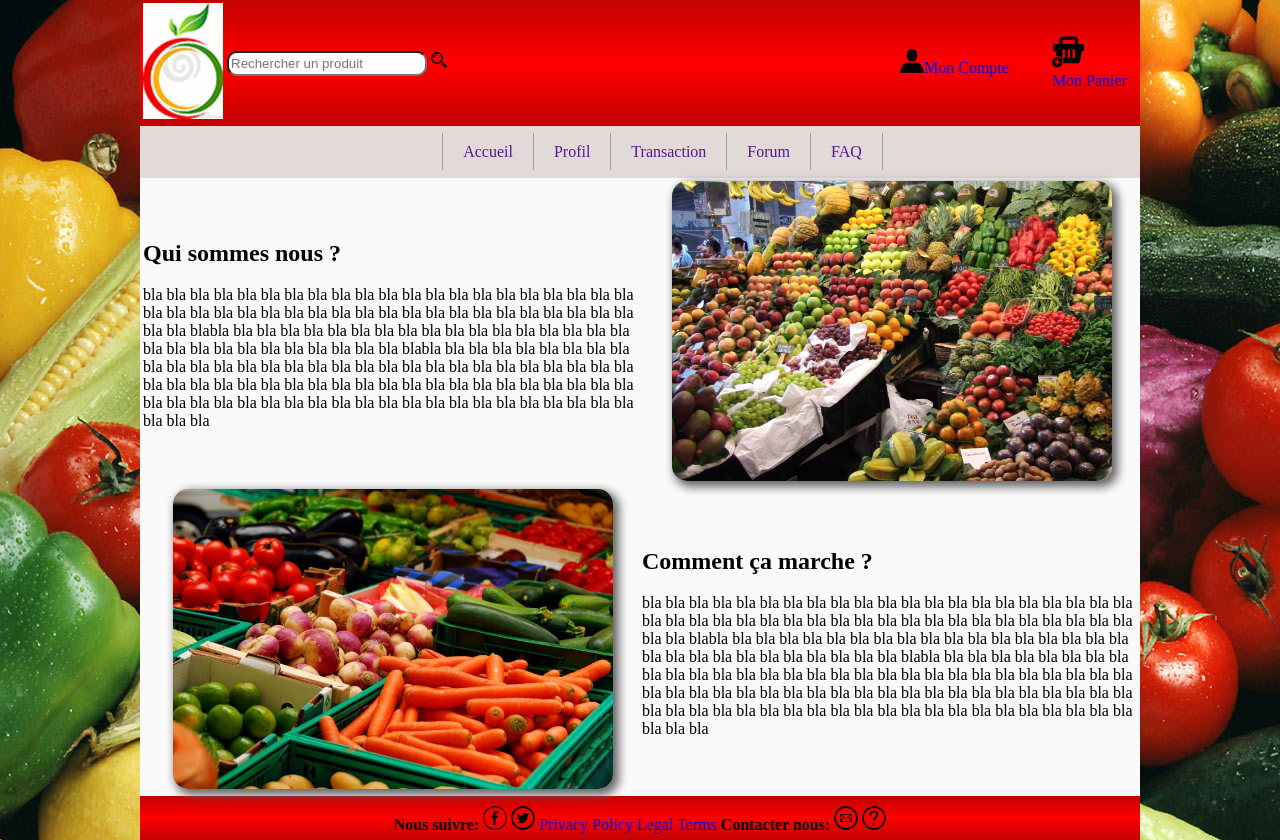
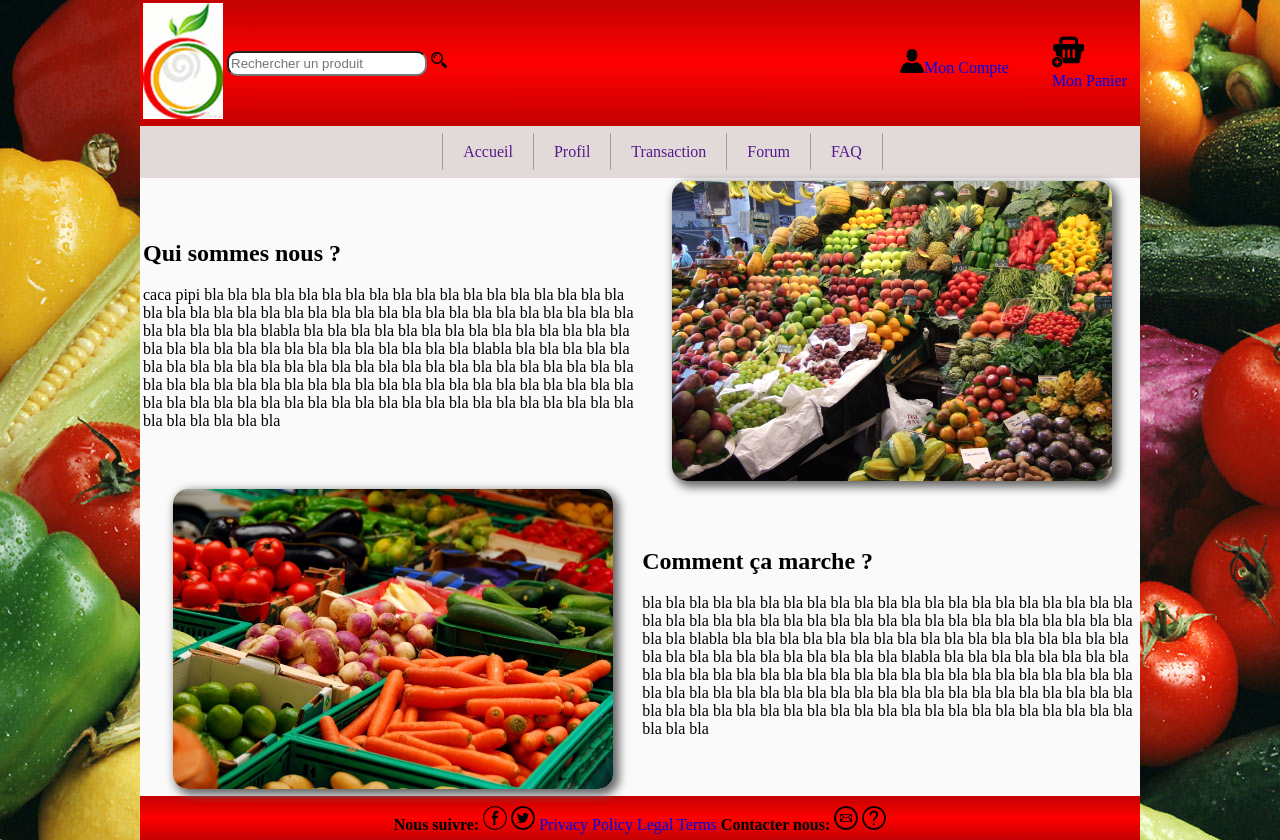
Before and after one commit to ToBeFruit/Code, a PHP site: page /Acceuil.php in a window 1280 px wide. Run offline with PHP 8.4, Linux system fonts and the light colour scheme.

Commit message:
ajout texte sur page accueil

```diff
--- a/Trame-app.css
+++ b/Trame-app.css
@@ -29,7 +29,7 @@ h1{
 	text-align: center;
 	font-family: vivaldi;
 	font-size: 60px;
-	color: red;
+	color: #ff0000;
 
 }
 #connect{
--- a/projetApp2/Acceuil.php
+++ b/projetApp2/Acceuil.php
@@ -11,7 +11,7 @@
 		<tr>
 			<td>
 				<h2>Qui sommes nous ?</h2>
-				<p>bla bla bla bla bla bla bla bla bla bla bla bla bla bla bla bla bla bla bla bla bla bla bla bla bla bla bla bla bla bla
+				<p>caca pipi bla bla bla bla bla bla bla bla bla bla bla bla bla bla bla bla bla bla bla bla bla bla bla bla bla bla bla bla bla bla
 			bla bla bla bla bla bla bla bla bla bla bla bla bla bla blabla bla bla bla bla bla bla bla bla bla bla bla bla bla bla
 			bla bla bla bla bla bla bla bla bla bla bla bla bla bla blabla bla bla bla bla bla bla bla bla bla bla bla bla bla bla
 			bla bla bla bla bla bla bla bla bla bla bla bla bla bla bla bla bla bla bla bla bla bla bla bla bla bla bla bla bla bla
```
